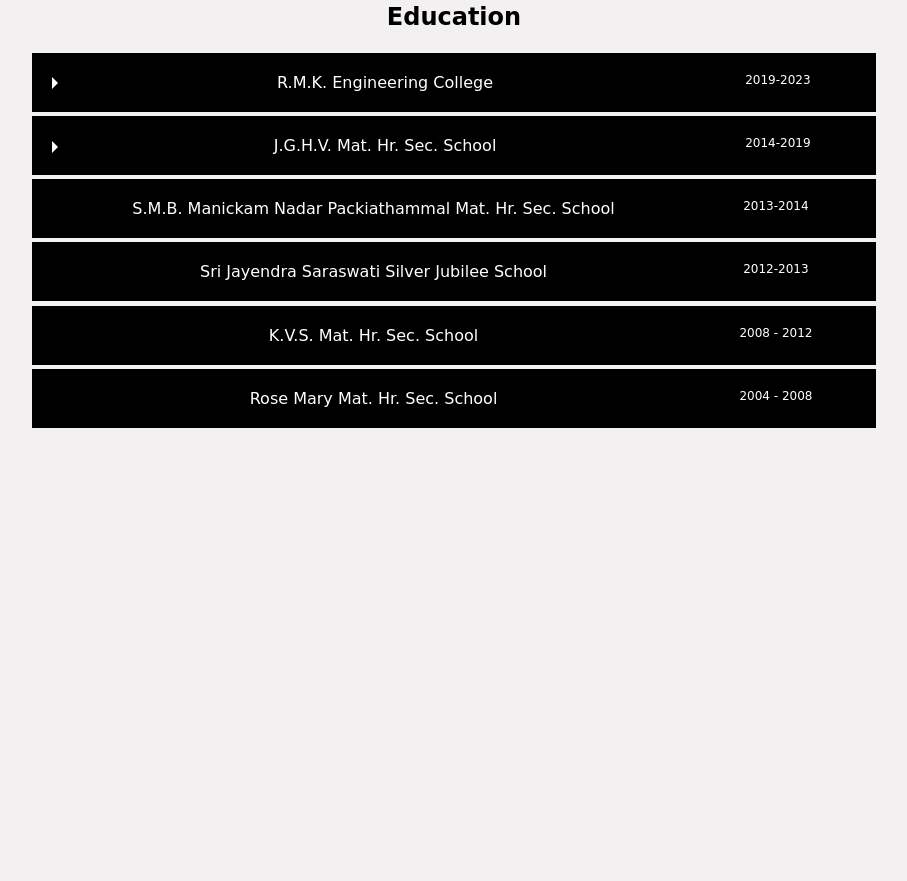
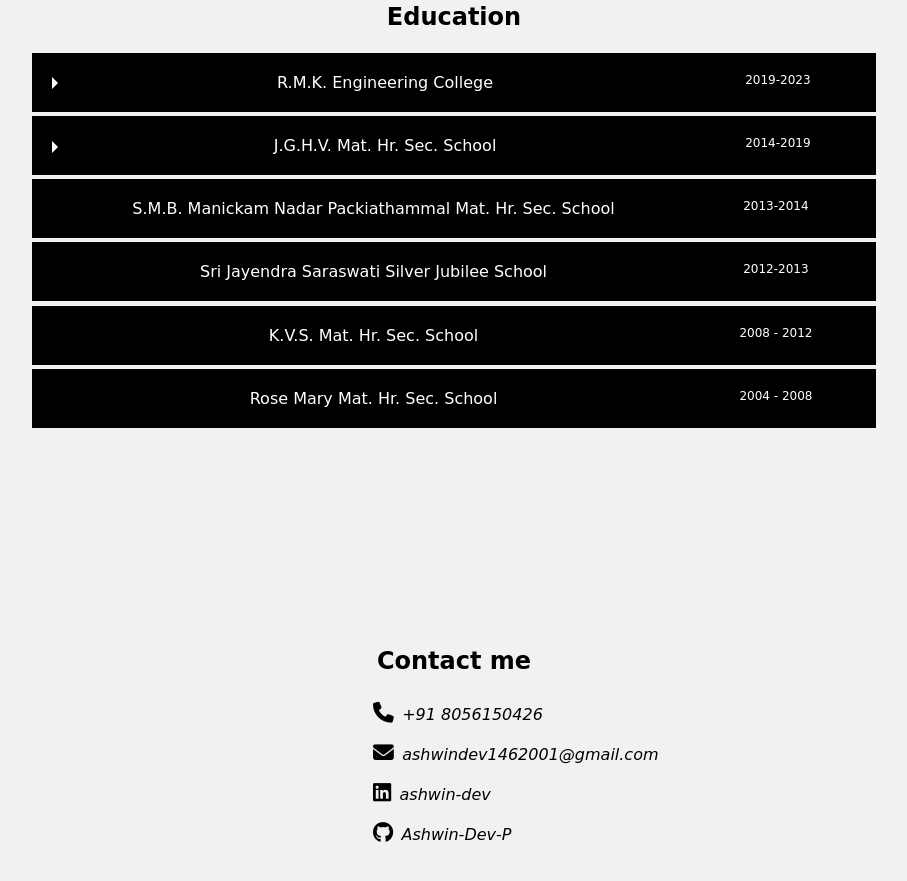
Before and after one commit to Ashwin-Dev-P/portfolio, a plain HTML site: page index.html in a window 1280 px wide. Shown: the part 2215-3096 px from the top of the page, without its empty margins (186-1093 px from the left). Before the commit the page ends 2862 px from the top, so only its background shows below. Drawn offline with Linux system fonts and the light colour scheme.

Commit message:
UPDATE. Contact details added

```diff
--- a/assets/css/index.css
+++ b/assets/css/index.css
@@ -7,6 +7,11 @@ body {
 	font-family: cursive;
 	margin: 0%;
 	background-color: var(--secondary-color);
+}
+
+a {
+	text-decoration: none;
+	color: var(--primary-theme);
 }
 
 h3 {
@@ -70,12 +75,24 @@ details li {
 	list-style-type: square;
 }
 
+address {
+	padding: 0% 10%;
+	width: 80%;
+	line-height: 250%;
+}
+
 .bold {
 	font-weight: bold;
 }
 
 .container {
 	margin-bottom: 15%;
+}
+
+.icons {
+	color: var(--primary-theme);
+	margin: 0% 1%;
+	font-size: 130%;
 }
 
 .pl {
@@ -215,6 +232,11 @@ details li {
 	.pl {
 		padding-left: 10%;
 	}
+
+	address {
+		padding: 0% 30%;
+		width: 40%;
+	}
 }
 
 /* Medium devices (landscape tablets, 768px and up) */
@@ -242,6 +264,11 @@ details li {
 	.education-section li {
 		padding: 0.25% 0%;
 	}
+
+	address {
+		padding: 0% 25% 0% 35%;
+		width: 40%;
+	}
 }
 
 /* Large devices (laptops/desktops, 992px and up) */
@@ -262,6 +289,11 @@ details li {
 		display: grid;
 		grid-template-columns: 80% 20%;
 	}
+
+	address {
+		padding: 0% 20% 0% 40%;
+		width: 40%;
+	}
 }
 
 /* Extra large devices (large laptops and desktops, 1200px and up) */
--- a/index.html
+++ b/index.html
@@ -5,6 +5,11 @@
 		<meta http-equiv="X-UA-Compatible" content="IE=edge" />
 		<meta name="viewport" content="width=device-width, initial-scale=1.0" />
 		<title>Portfolio</title>
+
+		<link
+			rel="stylesheet"
+			href="https://cdnjs.cloudflare.com/ajax/libs/font-awesome/4.7.0/css/font-awesome.min.css"
+		/>
 
 		<link rel="stylesheet" href="./assets/css/index.css" />
 	</head>
@@ -288,8 +293,57 @@
 					</li>
 				</ul>
 			</section>
+			<section class="sections">
+				<h2 class="text-center">Contact me</h2>
+				<address>
+					<ul>
+						<li>
+							<a href="tel:+918056150426"
+								><span><i class="fa-solid fa-phone icons"></i></span>
+								<span>+91 8056150426</span></a
+							>
+						</li>
+						<li>
+							<a href="mailto:ashwindev1462001@gmail.com"
+								><span><i class="fa-solid fa-envelope icons"></i></span>
+								<span>ashwindev1462001@gmail.com</span></a
+							>
+						</li>
+						<li>
+							<a
+								href="https://www.linkedin.com/in/ashwin-dev/"
+								target="_blank"
+								type="text/html"
+								rel="external"
+							>
+								<span>
+									<i class="fa-brands fa-linkedin icons"></i>
+								</span>
+								<span> ashwin-dev </span>
+							</a>
+						</li>
+						<li>
+							<a
+								href="https://github.com/Ashwin-Dev-P"
+								target="_blank"
+								type="text/html"
+								rel="external"
+							>
+								<span>
+									<i class="fa-brands fa-github icons"></i>
+								</span>
+								<span> Ashwin-Dev-P </span>
+							</a>
+						</li>
+					</ul>
+				</address>
+			</section>
 		</div>
 
 		<script src="./assets/js/portfolio.js" type="text/javascript"></script>
+		<script
+			src="https://kit.fontawesome.com/c2dc181e0c.js"
+			crossorigin="anonymous"
+		></script>
 	</body>
 </html>
```
